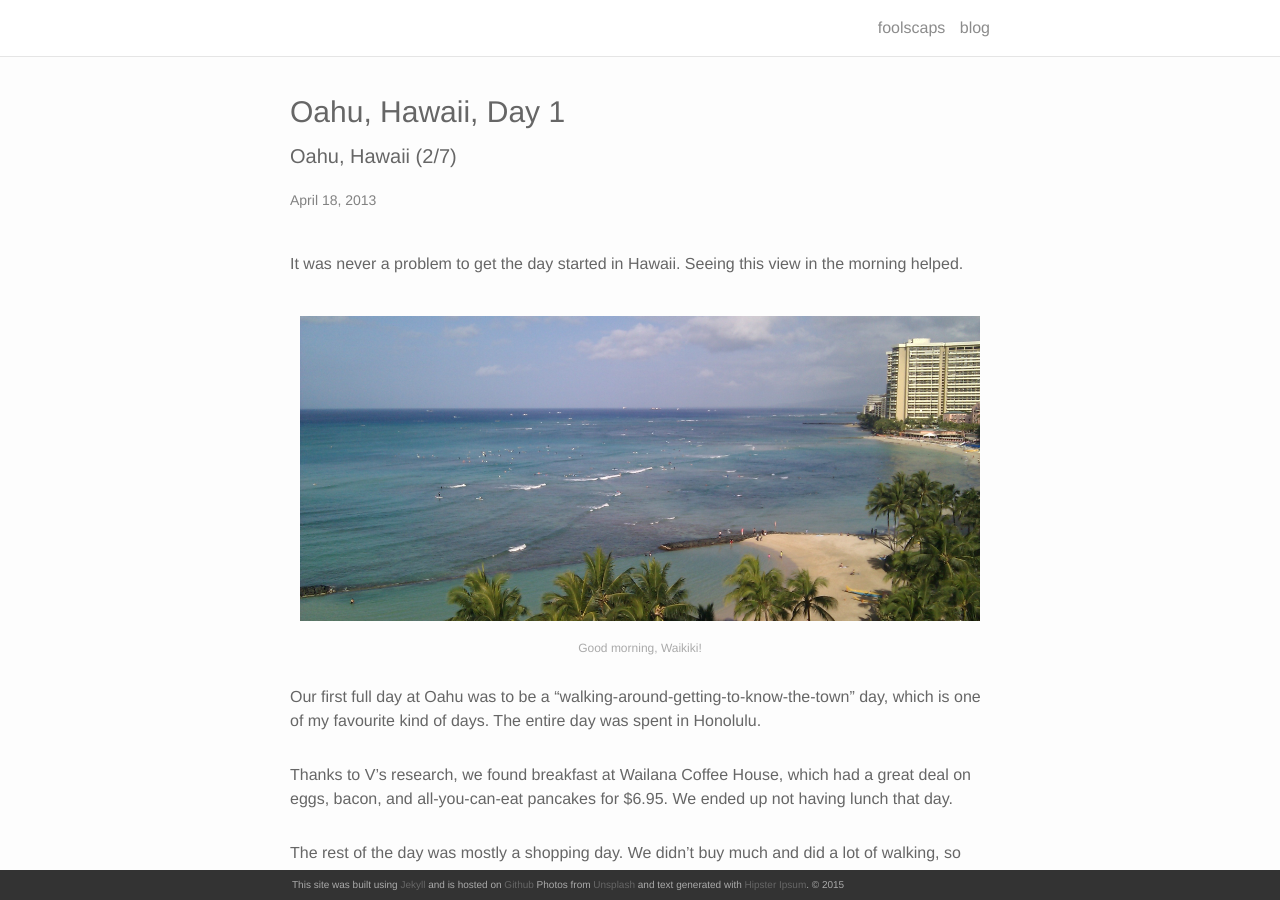
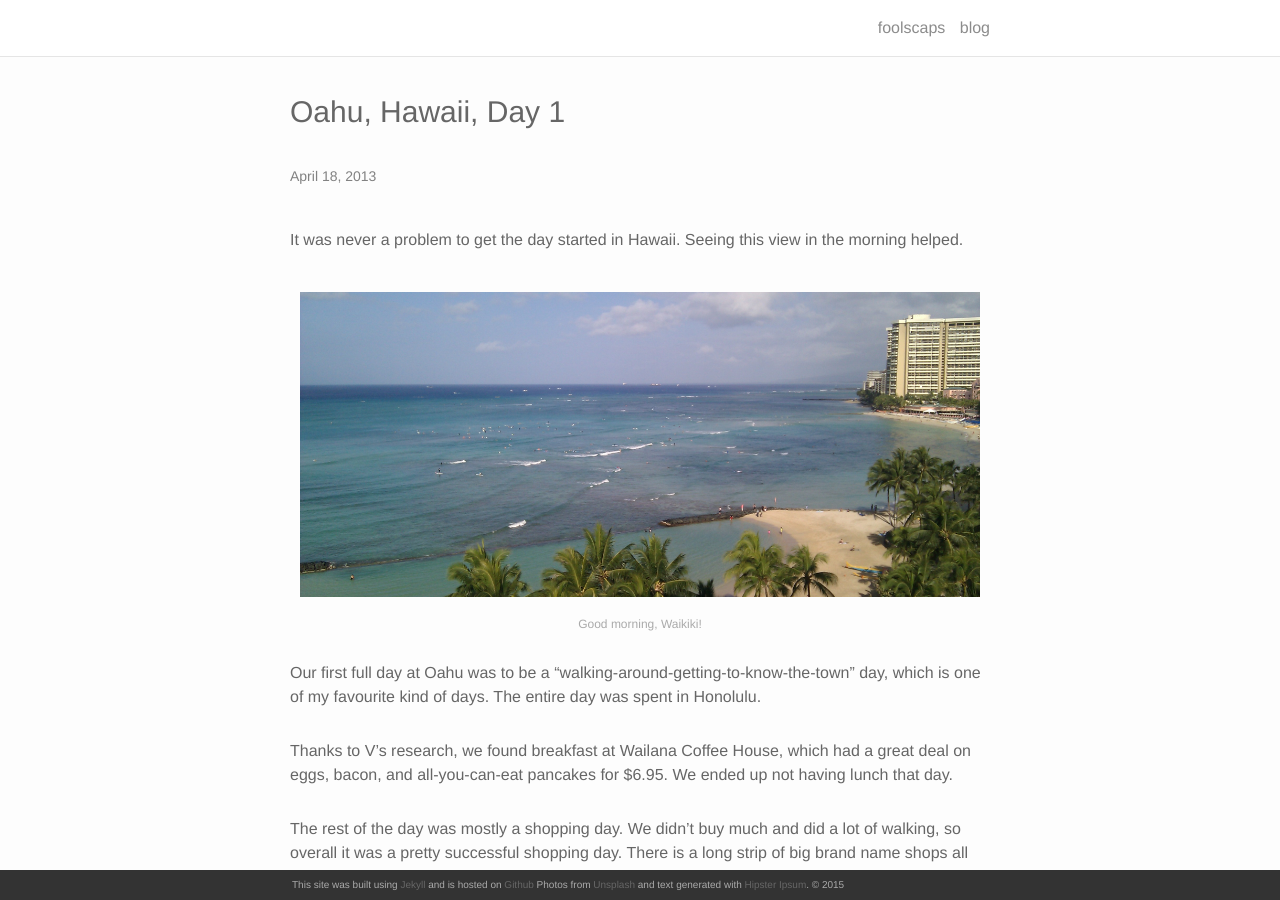
Before and after one commit to foolscaps/foolscaps.github.io, a Jekyll site: the page built from _posts/2013-04-18-OahuDay1.markdown, in a window 1280 px wide and 900 px high. Built offline with Jekyll 4.4.1, drawn with Linux system fonts in a browser that asks for light colours; nearby versions of some CDN libraries.

Commit message:
Update 2013-04-18-OahuDay1.markdown

```diff
--- a/_posts/2013-04-18-OahuDay1.markdown
+++ b/_posts/2013-04-18-OahuDay1.markdown
@@ -2,7 +2,7 @@
 layout: post
 title:  Oahu, Hawaii, Day 1
 date:   2013-04-18
-description: Oahu, Hawaii (2/7)
+description: #Oahu, Hawaii (2/7)
 categories: Travel
 ---
 It was never a problem to get the day started in Hawaii. Seeing this view in the morning helped.
```
